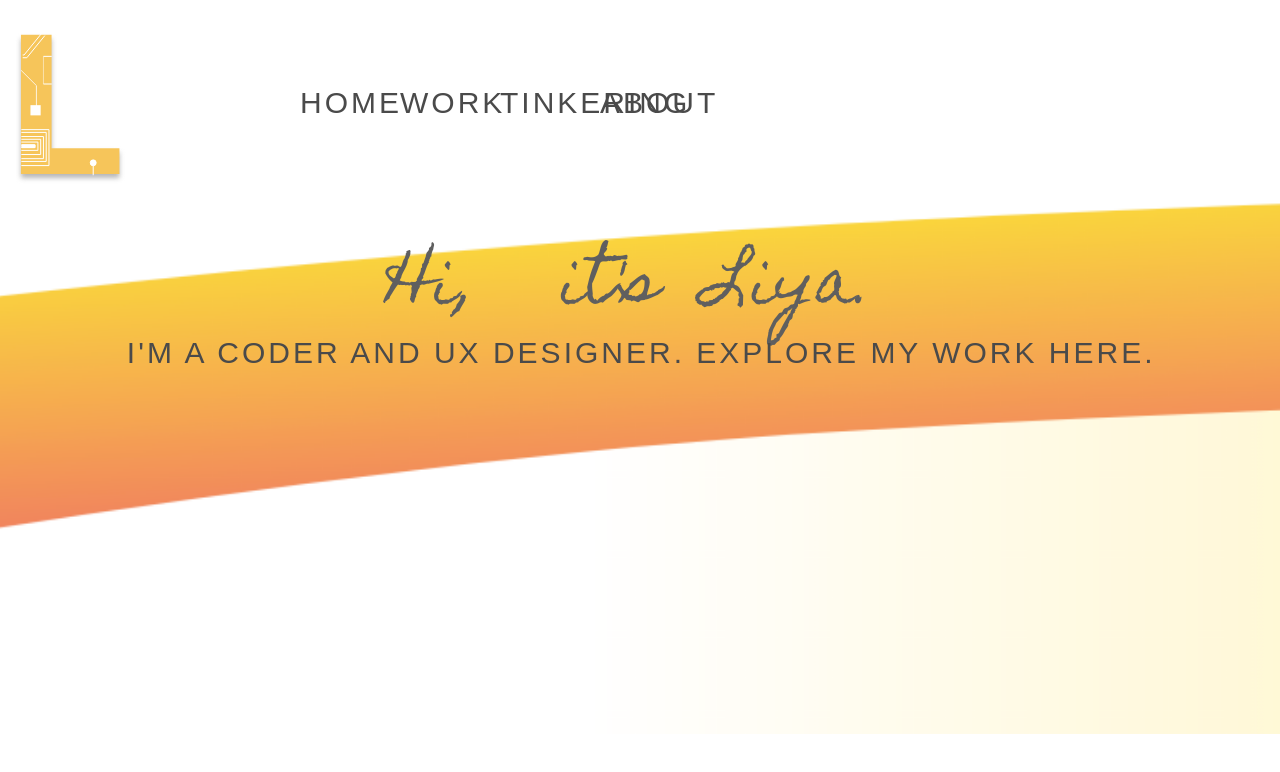
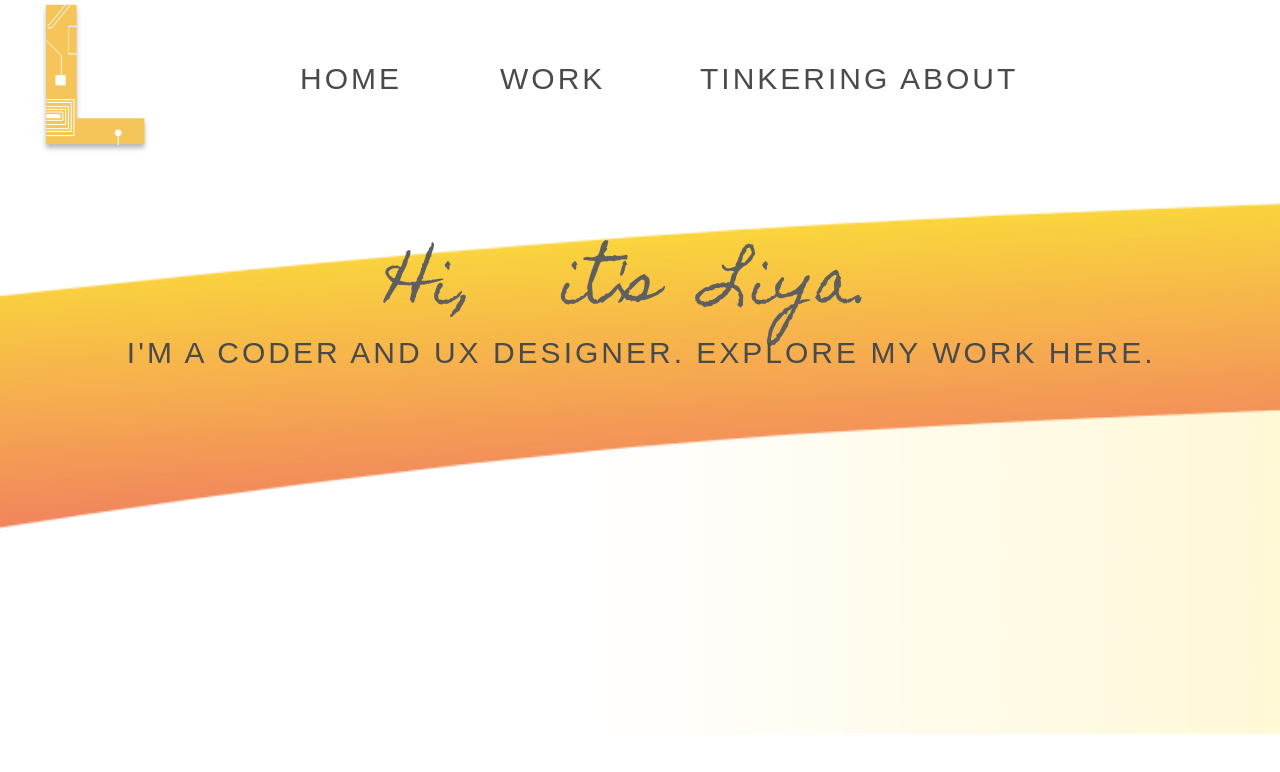
Before and after one commit to itsliya/itsliya.github.io, a plain HTML site: page mobile-index.html in a window 1280 px wide. Drawn offline with nearby package versions, Linux system fonts and the light colour scheme; a web font is replaced by a local one.

Commit message:
progress

```diff
--- a/assets/css/mobile-index.css
+++ b/assets/css/mobile-index.css
@@ -19,8 +19,8 @@ body {
 #mybrand img {
   position: fixed;
   transform: scale(1);
-  left: 0px;
-  top: -20px;
+  left: 25px;
+  top: -50px;
 }
 
 .hero1 {
@@ -78,7 +78,7 @@ body {
   overflow: hidden;
   z-index: 6;
   width: 414px;
-  bottom: 15%;
+  bottom: 12%;
 
 }
 
@@ -120,31 +120,31 @@ a.copy:hover {
 #home {
   position: fixed;
   left: 300px;
-  bottom: 85%;
+  bottom: 88%;
   animation: fadeIn 1s both 1s;
 
 }
 
 #work {
   position: fixed;
-  left:400px;
-  bottom: 85%;
+  left: 500px;
+  bottom: 88%;
   animation: fadeIn 1s both 1s;
 
 }
 
 #tinkering {
   position: fixed;
-  left: 500px;
-  bottom: 85%;
+  left: 700px;
+  bottom: 88%;
   animation: fadeIn 1s both 1s;
 
 }
 
 #about {
   position: fixed;
-  left: 600px;
-  bottom: 85%;
+  left: 900px;
+  bottom: 88%;
   animation: fadeIn 1s both 1s;
 
 }
```
